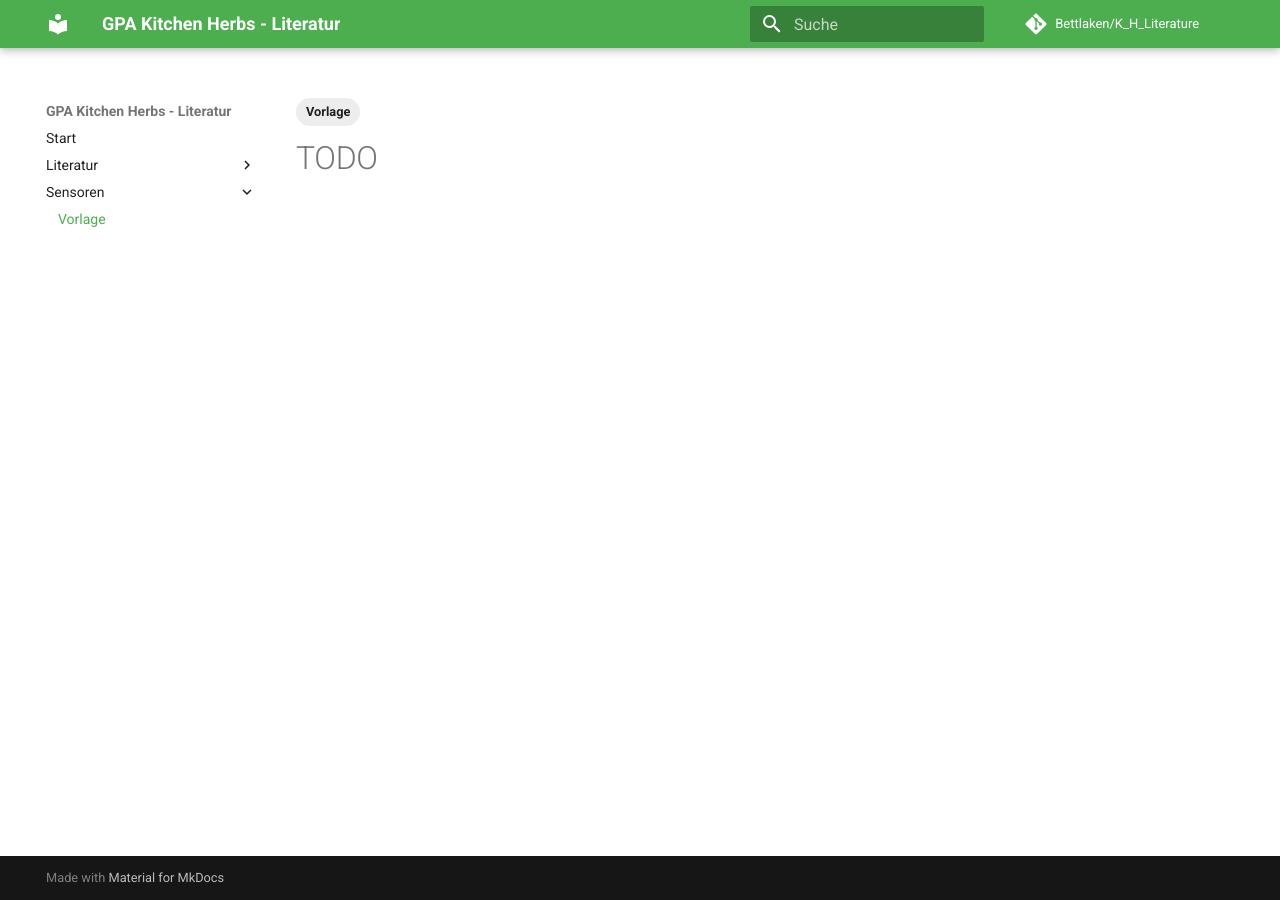
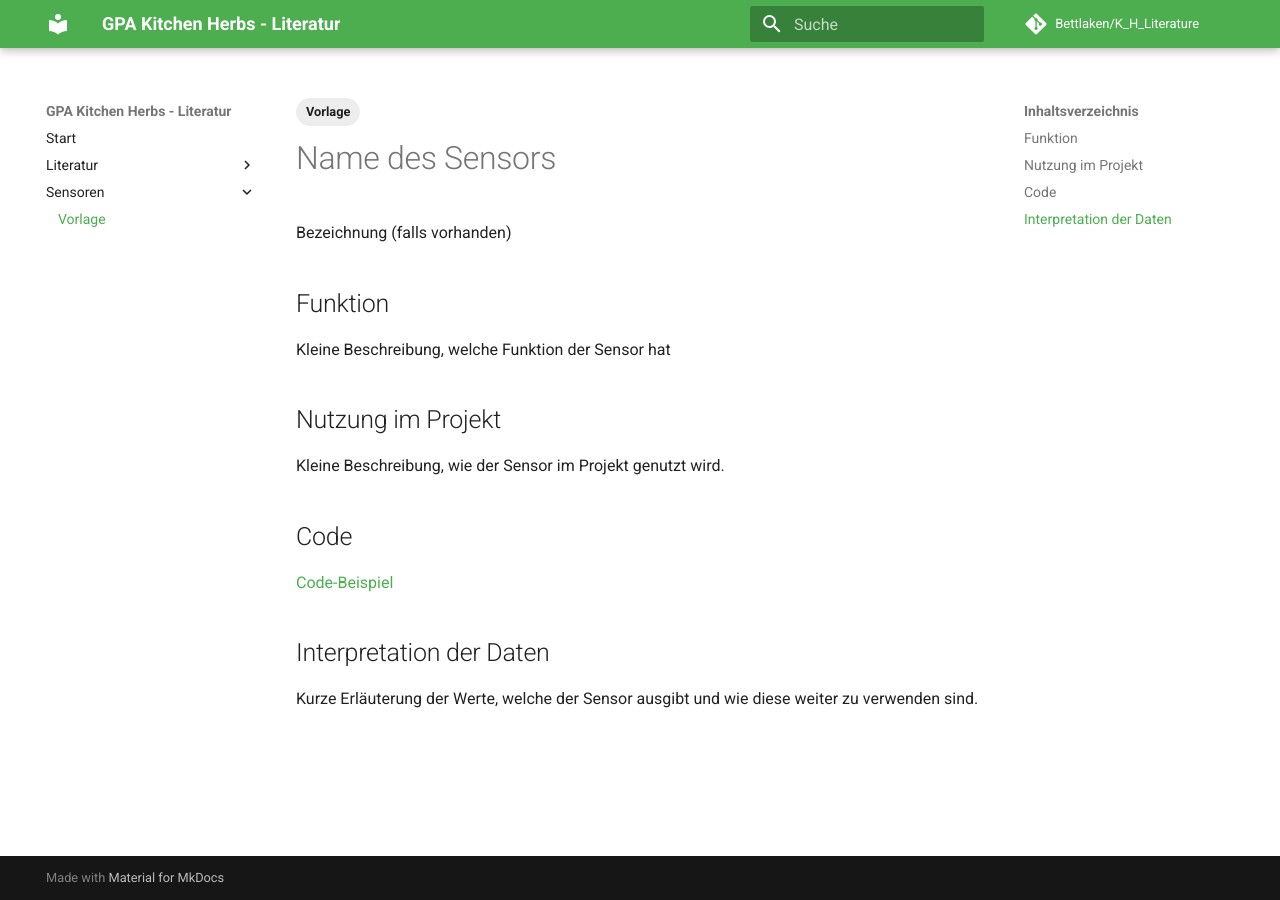
Before and after one commit to GP-Digital-Kitchen-Herbs/documentation, an MkDocs documentation site: the page built from docs/Sensoren/vorlage.md, in a window 1280 px wide. Built offline with MkDocs 1.6.1 and Material for MkDocs 9.7.7, drawn with Linux system fonts in a browser that asks for light colours; comment, search, counter and statistics services are not loaded.

Commit message:
added sensoren vorlage

```diff
--- a/docs/Sensoren/vorlage.md
+++ b/docs/Sensoren/vorlage.md
@@ -4,4 +4,17 @@ tags:
  - Vorlage
 ---
 
-# TODO
+# Name des Sensors
+Bezeichnung (falls vorhanden)
+
+## Funktion
+Kleine Beschreibung, welche Funktion der Sensor hat
+
+## Nutzung im Projekt
+Kleine Beschreibung, wie der Sensor im Projekt genutzt wird.
+
+## Code
+[Code-Beispiel](#)
+
+## Interpretation der Daten
+Kurze Erläuterung der Werte, welche der Sensor ausgibt und wie diese weiter zu verwenden sind.
```
